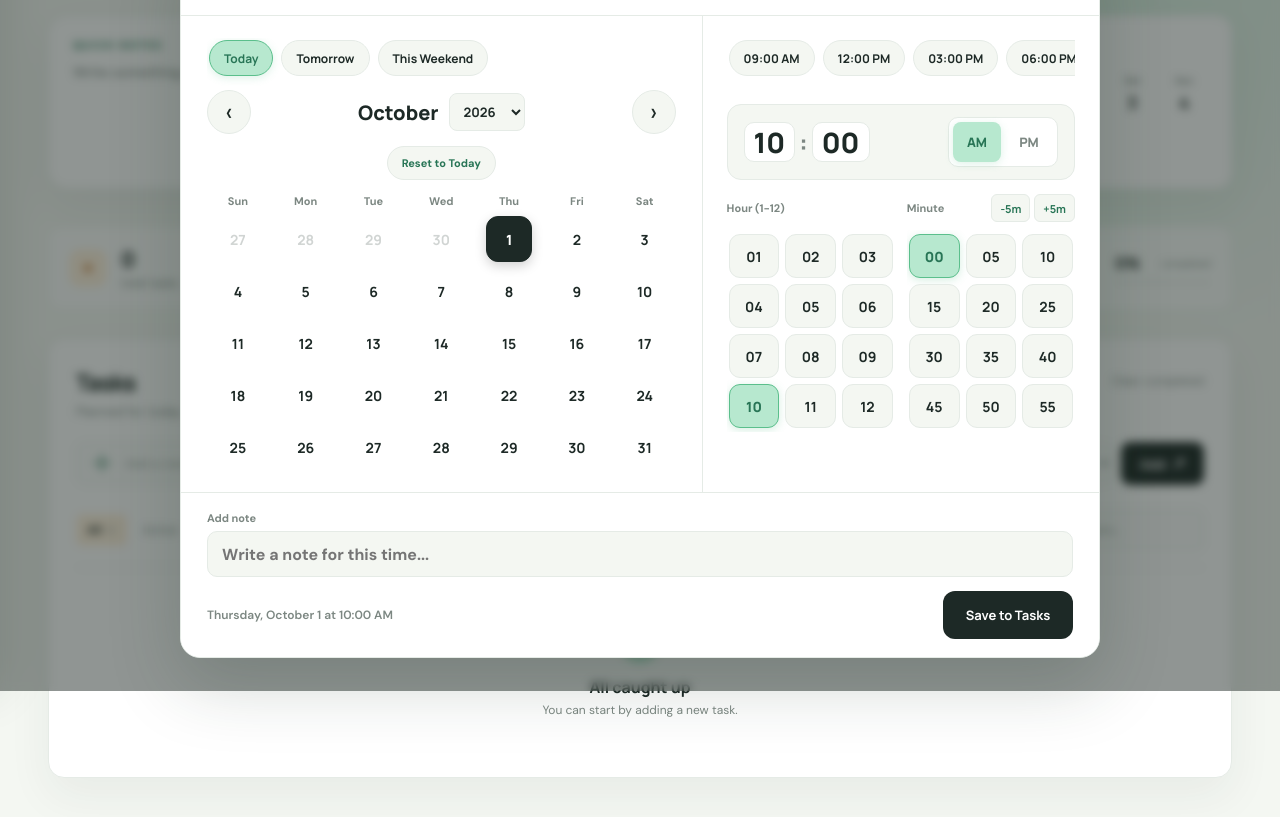
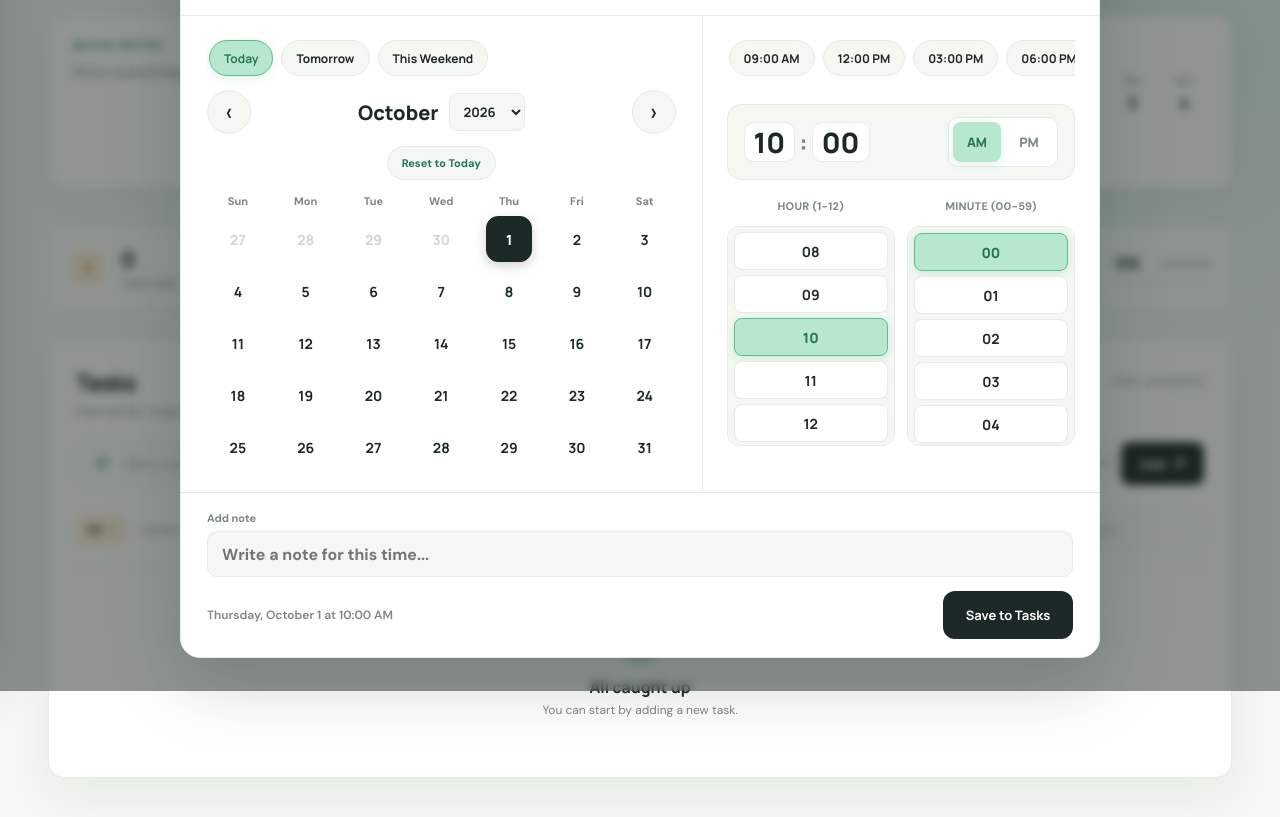
Before and after one commit to springday0212/dailyflow-mobile, a website: page www/index.html in a window 1280 px wide. Both pictures are taken after a click on the button 943 px from the left and 211 px from the top of the page. Shown: the part 109-926 px from the top of the page. Drawn offline with Linux system fonts and the light colour scheme.

Commit message:
Update time picker: dual vertical scroll columns for hours (01-12) and minutes (00-59)

```diff
--- a/styles.css
+++ b/styles.css
@@ -1402,73 +1402,77 @@ body.is-capacitor .native-bento-ad,
 }
 .time-column {
   min-width: 0;
+  display: flex;
+  flex-direction: column;
 }
 .time-column-header {
   display: flex;
   align-items: center;
-  justify-content: space-between;
+  justify-content: center;
   margin-bottom: 8px;
-  min-height: 28px;
+  min-height: 24px;
 }
 .time-column-label {
   color: var(--muted);
   font-size: 11px;
   font-weight: 700;
-}
-.minute-stepper {
-  display: flex;
-  gap: 4px;
-}
-.stepper-btn {
-  padding: 4px 8px;
-  min-height: 28px;
-  border-radius: 6px;
-  font: 700 11px "Manrope", sans-serif;
-  color: var(--mint-deep);
-  background: var(--paper);
-  border: 1px solid var(--line);
-  cursor: pointer;
-  transition: all .15s;
-}
-.stepper-btn:hover {
-  border-color: var(--mint-strong);
-  background: var(--mint);
-}
-.stepper-btn:active {
-  transform: scale(0.94);
+  letter-spacing: 0.3px;
+  text-transform: uppercase;
 }
 .time-list {
-  display: grid;
-  gap: 6px;
+  position: relative;
+  display: flex;
+  flex-direction: column;
+  gap: 5px;
+  height: 220px;
   max-height: 220px;
   overflow-y: auto;
-  padding: 4px 2px;
+  overflow-x: hidden;
+  padding: 6px;
+  border: 1px solid var(--line);
+  border-radius: 12px;
+  background: var(--paper);
   scrollbar-width: thin;
-}
-.hour-grid {
-  grid-template-columns: repeat(3, 1fr);
-}
-.minute-grid {
-  grid-template-columns: repeat(3, 1fr);
+  scrollbar-color: var(--line) transparent;
+  scroll-behavior: smooth;
+  -webkit-overflow-scrolling: touch;
+}
+.time-list::-webkit-scrollbar {
+  width: 4px;
+}
+.time-list::-webkit-scrollbar-track {
+  background: transparent;
+}
+.time-list::-webkit-scrollbar-thumb {
+  background: var(--line);
+  border-radius: 4px;
+}
+.time-list::-webkit-scrollbar-thumb:hover {
+  background: var(--muted);
 }
 .time-option {
-  min-height: 44px;
-  display: grid;
-  place-items: center;
-  border: 1px solid var(--line);
-  border-radius: 11px;
-  color: var(--ink);
-  background: var(--paper);
+  min-height: 38px;
+  height: 38px;
+  width: 100%;
+  display: flex;
+  align-items: center;
+  justify-content: center;
+  border: 1px solid var(--line);
+  border-radius: 8px;
+  color: var(--ink);
+  background: var(--surface);
   font: 700 14px "Manrope", sans-serif;
   cursor: pointer;
+  flex-shrink: 0;
   transition: all .15s ease;
 }
 .time-option:hover {
   border-color: var(--mint-strong);
   background: var(--mint);
+  color: var(--mint-deep);
 }
 .time-option:active {
-  transform: scale(0.94);
+  transform: scale(0.96);
 }
 .time-option.active, .time-option.selected {
   color: var(--mint-deep) !important;
@@ -1769,6 +1773,10 @@ body[data-theme="matcha"] .time-option,
 body[data-theme="matcha"] .budget-editor-card {
   background: #fbf4fa;
 }
+body[data-theme="matcha"] .time-list {
+  background: rgba(222, 130, 198, 0.08);
+  border-color: rgba(222, 130, 198, 0.2);
+}
 body[data-theme="matcha"] .budget-picker button,
 body[data-theme="matcha"] .finance-submit-btn {
   background: #de82c6;
@@ -1789,6 +1797,10 @@ body[data-theme="cafe-royal"] .budget-editor-card {
   background: #f4ebe1;
   color: #362417;
   border-color: rgba(54,36,23,.24);
+}
+body[data-theme="cafe-royal"] .time-list {
+  background: rgba(54, 36, 23, 0.06);
+  border-color: rgba(54, 36, 23, 0.24);
 }
 body[data-theme="cafe-royal"] .budget-picker button,
 body[data-theme="cafe-royal"] .finance-submit-btn {
--- a/www/index.html
+++ b/www/index.html
@@ -256,17 +256,11 @@
           <div class="time-columns" aria-label="Choose time">
             <div class="time-column">
               <div class="time-column-header"><span class="time-column-label">Hour (1-12)</span></div>
-              <div class="time-list hour-grid" id="hourList" tabindex="0" aria-label="Hour selection"></div>
+              <div class="time-list" id="hourList" tabindex="0" aria-label="Hour selection"></div>
             </div>
             <div class="time-column">
-              <div class="time-column-header">
-                <span class="time-column-label">Minute</span>
-                <div class="minute-stepper">
-                  <button type="button" id="minuteDecBtn" class="stepper-btn" aria-label="Minus 5 minutes">-5m</button>
-                  <button type="button" id="minuteIncBtn" class="stepper-btn" aria-label="Plus 5 minutes">+5m</button>
-                </div>
-              </div>
-              <div class="time-list minute-grid" id="minuteList" tabindex="0" aria-label="Minute selection"></div>
+              <div class="time-column-header"><span class="time-column-label">Minute (00-59)</span></div>
+              <div class="time-list" id="minuteList" tabindex="0" aria-label="Minute selection"></div>
             </div>
           </div>
         </div>
--- a/www/script.js
+++ b/www/script.js
@@ -474,8 +474,6 @@ const pickerDateBadge = document.querySelector("#pickerDateBadge");
 const pickerTimeBadge = document.querySelector("#pickerTimeBadge");
 const timeDisplayHour = document.querySelector("#timeDisplayHour");
 const timeDisplayMinute = document.querySelector("#timeDisplayMinute");
-const minuteIncBtn = document.querySelector("#minuteIncBtn");
-const minuteDecBtn = document.querySelector("#minuteDecBtn");
 const presetToday = document.querySelector("#presetToday");
 const presetTomorrow = document.querySelector("#presetTomorrow");
 const presetWeekend = document.querySelector("#presetWeekend");
@@ -486,6 +484,23 @@ let pickerMonth = new Date(pickerDate.getFullYear(), pickerDate.getMonth(), 1);
 let selectedHourIndex = 9; // 10:00
 let selectedMinuteIndex = 0;
 let selectedPeriod = "AM";
+
+function scrollTimeSelectionIntoView(smooth = false) {
+  requestAnimationFrame(() => {
+    [hourList, minuteList].forEach((list) => {
+      if (!list) return;
+      const active = list.querySelector(".time-option.active");
+      if (active) {
+        const targetScroll = active.offsetTop - (list.clientHeight - active.clientHeight) / 2;
+        if (smooth) {
+          list.scrollTo({ top: Math.max(0, targetScroll), behavior: "smooth" });
+        } else {
+          list.scrollTop = Math.max(0, targetScroll);
+        }
+      }
+    });
+  });
+}
 
 function setActivePickerTab(tab) {
   const isDate = tab === "date";
@@ -499,6 +514,9 @@ function setActivePickerTab(tab) {
   }
   if (calendarDialog) {
     calendarDialog.dataset.activeTab = tab;
+  }
+  if (!isDate) {
+    scrollTimeSelectionIntoView(false);
   }
 }
 
@@ -515,6 +533,7 @@ function setCalendarVisibility(isVisible) {
     renderTimePicker();
     const closeBtn = calendarModal.querySelector(".calendar-close");
     if (closeBtn) closeBtn.focus();
+    scrollTimeSelectionIntoView(false);
   }
 }
 
@@ -571,13 +590,14 @@ function renderTimePicker() {
         event.preventDefault();
         selectedHourIndex = Number(timeButton.dataset.timeIndex);
         updateTimeSelection();
+        scrollTimeSelectionIntoView(true);
       });
     });
   }
 
   if (minuteList) {
-    const minuteSteps = [0, 5, 10, 15, 20, 25, 30, 35, 40, 45, 50, 55];
-    minuteList.innerHTML = minuteSteps.map((minute) => {
+    const minutes = Array.from({ length: 60 }, (_, minute) => minute);
+    minuteList.innerHTML = minutes.map((minute) => {
       const isSelected = minute === selectedMinuteIndex;
       return `<button class="time-option${isSelected ? " active selected" : ""}" type="button" data-time-minute="${minute}" aria-pressed="${isSelected}">${String(minute).padStart(2, "0")}</button>`;
     }).join("");
@@ -587,24 +607,13 @@ function renderTimePicker() {
         event.preventDefault();
         selectedMinuteIndex = Number(timeButton.dataset.timeMinute);
         updateTimeSelection();
+        scrollTimeSelectionIntoView(true);
       });
     });
   }
 
   updateTimeSelection();
-}
-
-if (minuteIncBtn) {
-  minuteIncBtn.addEventListener("click", () => {
-    selectedMinuteIndex = (selectedMinuteIndex + 5) % 60;
-    updateTimeSelection();
-  });
-}
-if (minuteDecBtn) {
-  minuteDecBtn.addEventListener("click", () => {
-    selectedMinuteIndex = (selectedMinuteIndex - 5 + 60) % 60;
-    updateTimeSelection();
-  });
+  scrollTimeSelectionIntoView(false);
 }
 
 document.querySelectorAll("[data-time-preset]").forEach((presetBtn) => {
@@ -624,6 +633,7 @@ document.querySelectorAll("[data-time-preset]").forEach((presetBtn) => {
     });
     document.querySelectorAll("[data-time-preset]").forEach((b) => b.classList.toggle("active", b === presetBtn));
     updateTimeSelection();
+    scrollTimeSelectionIntoView(true);
   });
 });
 
--- a/www/styles.css
+++ b/www/styles.css
@@ -1402,73 +1402,77 @@ body.is-capacitor .native-bento-ad,
 }
 .time-column {
   min-width: 0;
+  display: flex;
+  flex-direction: column;
 }
 .time-column-header {
   display: flex;
   align-items: center;
-  justify-content: space-between;
+  justify-content: center;
   margin-bottom: 8px;
-  min-height: 28px;
+  min-height: 24px;
 }
 .time-column-label {
   color: var(--muted);
   font-size: 11px;
   font-weight: 700;
-}
-.minute-stepper {
-  display: flex;
-  gap: 4px;
-}
-.stepper-btn {
-  padding: 4px 8px;
-  min-height: 28px;
-  border-radius: 6px;
-  font: 700 11px "Manrope", sans-serif;
-  color: var(--mint-deep);
-  background: var(--paper);
-  border: 1px solid var(--line);
-  cursor: pointer;
-  transition: all .15s;
-}
-.stepper-btn:hover {
-  border-color: var(--mint-strong);
-  background: var(--mint);
-}
-.stepper-btn:active {
-  transform: scale(0.94);
+  letter-spacing: 0.3px;
+  text-transform: uppercase;
 }
 .time-list {
-  display: grid;
-  gap: 6px;
+  position: relative;
+  display: flex;
+  flex-direction: column;
+  gap: 5px;
+  height: 220px;
   max-height: 220px;
   overflow-y: auto;
-  padding: 4px 2px;
+  overflow-x: hidden;
+  padding: 6px;
+  border: 1px solid var(--line);
+  border-radius: 12px;
+  background: var(--paper);
   scrollbar-width: thin;
-}
-.hour-grid {
-  grid-template-columns: repeat(3, 1fr);
-}
-.minute-grid {
-  grid-template-columns: repeat(3, 1fr);
+  scrollbar-color: var(--line) transparent;
+  scroll-behavior: smooth;
+  -webkit-overflow-scrolling: touch;
+}
+.time-list::-webkit-scrollbar {
+  width: 4px;
+}
+.time-list::-webkit-scrollbar-track {
+  background: transparent;
+}
+.time-list::-webkit-scrollbar-thumb {
+  background: var(--line);
+  border-radius: 4px;
+}
+.time-list::-webkit-scrollbar-thumb:hover {
+  background: var(--muted);
 }
 .time-option {
-  min-height: 44px;
-  display: grid;
-  place-items: center;
-  border: 1px solid var(--line);
-  border-radius: 11px;
-  color: var(--ink);
-  background: var(--paper);
+  min-height: 38px;
+  height: 38px;
+  width: 100%;
+  display: flex;
+  align-items: center;
+  justify-content: center;
+  border: 1px solid var(--line);
+  border-radius: 8px;
+  color: var(--ink);
+  background: var(--surface);
   font: 700 14px "Manrope", sans-serif;
   cursor: pointer;
+  flex-shrink: 0;
   transition: all .15s ease;
 }
 .time-option:hover {
   border-color: var(--mint-strong);
   background: var(--mint);
+  color: var(--mint-deep);
 }
 .time-option:active {
-  transform: scale(0.94);
+  transform: scale(0.96);
 }
 .time-option.active, .time-option.selected {
   color: var(--mint-deep) !important;
@@ -1769,6 +1773,10 @@ body[data-theme="matcha"] .time-option,
 body[data-theme="matcha"] .budget-editor-card {
   background: #fbf4fa;
 }
+body[data-theme="matcha"] .time-list {
+  background: rgba(222, 130, 198, 0.08);
+  border-color: rgba(222, 130, 198, 0.2);
+}
 body[data-theme="matcha"] .budget-picker button,
 body[data-theme="matcha"] .finance-submit-btn {
   background: #de82c6;
@@ -1789,6 +1797,10 @@ body[data-theme="cafe-royal"] .budget-editor-card {
   background: #f4ebe1;
   color: #362417;
   border-color: rgba(54,36,23,.24);
+}
+body[data-theme="cafe-royal"] .time-list {
+  background: rgba(54, 36, 23, 0.06);
+  border-color: rgba(54, 36, 23, 0.24);
 }
 body[data-theme="cafe-royal"] .budget-picker button,
 body[data-theme="cafe-royal"] .finance-submit-btn {
```
Also changed, not shown: index.html (+3 -9 lines), script.js (+27 -17 lines).
